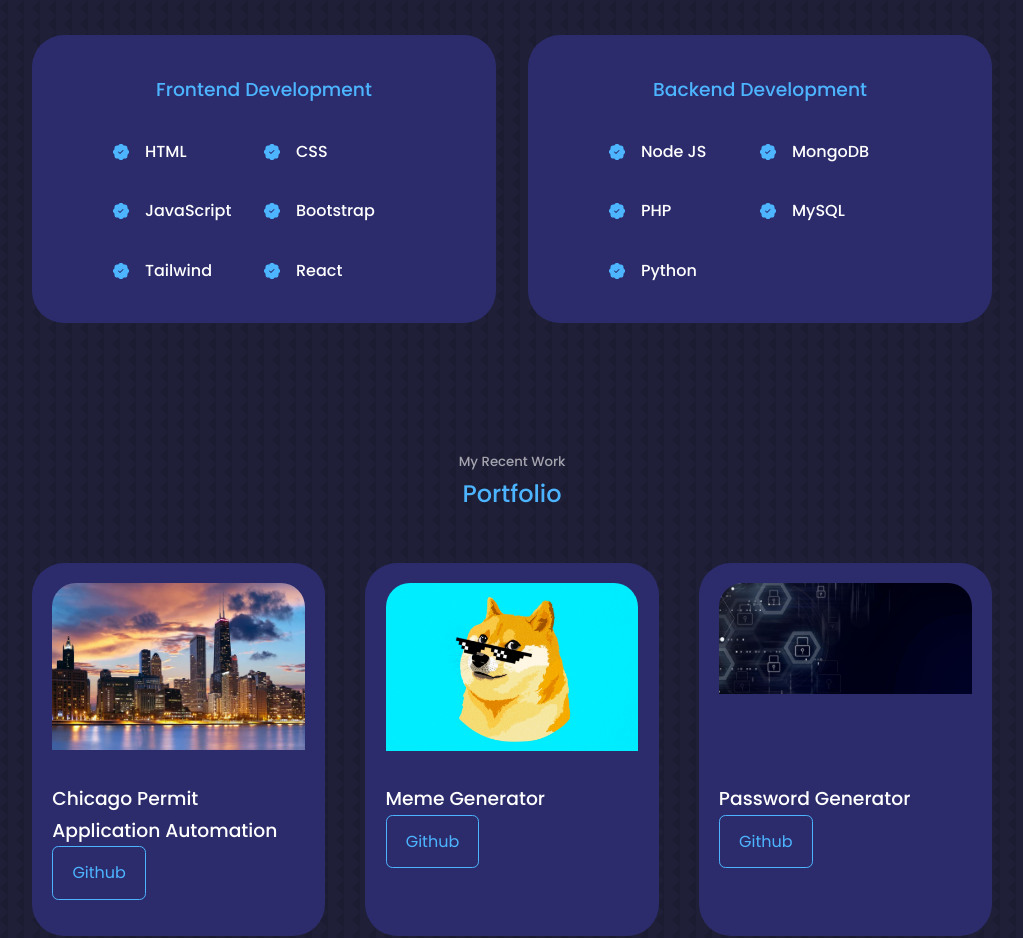
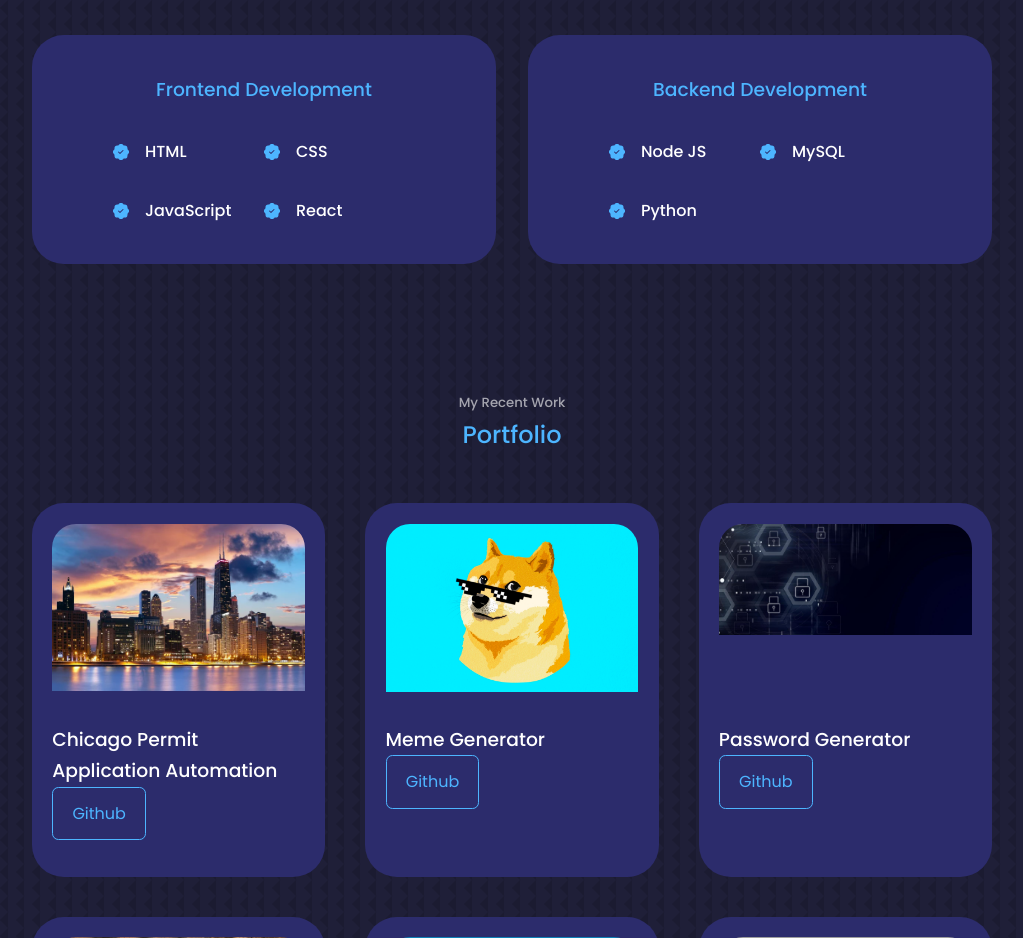
Before and after one commit to DKilian14/Dan-Kilian-Website-Portfolio, a React (Create React App) app: page / in a window 1280 px wide. Shown: the part 1200-2138 px from the top of the page, without its empty margins (128-1151 px from the left). Built offline with nearby package versions, Linux system fonts and the light colour scheme; grey boxes are pictures that could not be loaded.

Commit message:
revised the experience component to match my skills

```diff
--- a/src/components/experience/Experience.jsx
+++ b/src/components/experience/Experience.jsx
@@ -41,20 +41,6 @@ const Experience = () => {
             <article className='experience__details'>
               <BsPatchCheckFill className={patchCheckFill}  />
               <div>
-                <h4>Bootstrap</h4>
-                {/* <small className='text-light'>Experienced</small> */}
-              </div>
-            </article>
-            <article className='experience__details'>
-              <BsPatchCheckFill className={patchCheckFill}  />
-              <div>
-                <h4>Tailwind</h4>
-                {/* <small className='text-light'>Experienced</small> */}
-              </div>
-            </article>
-            <article className='experience__details'>
-              <BsPatchCheckFill className={patchCheckFill}  />
-              <div>
                 <h4>React</h4>
                 {/* <small className='text-light'>Experienced</small> */}
               </div>
@@ -72,20 +58,6 @@ const Experience = () => {
               <BsPatchCheckFill className={patchCheckFill}  />
               <div>
                 <h4>Node JS</h4>
-                {/* <small className='text-light'>Experienced</small> */}
-              </div>
-            </article>
-            <article className='experience__details'>
-              <BsPatchCheckFill className={patchCheckFill}  />
-              <div>
-                <h4>MongoDB</h4>
-                {/* <small className='text-light'>Intermediate</small> */}
-              </div>
-            </article>
-            <article className='experience__details'>
-              <BsPatchCheckFill className={patchCheckFill}  />
-              <div>
-                <h4>PHP</h4>
                 {/* <small className='text-light'>Experienced</small> */}
               </div>
             </article>
```
